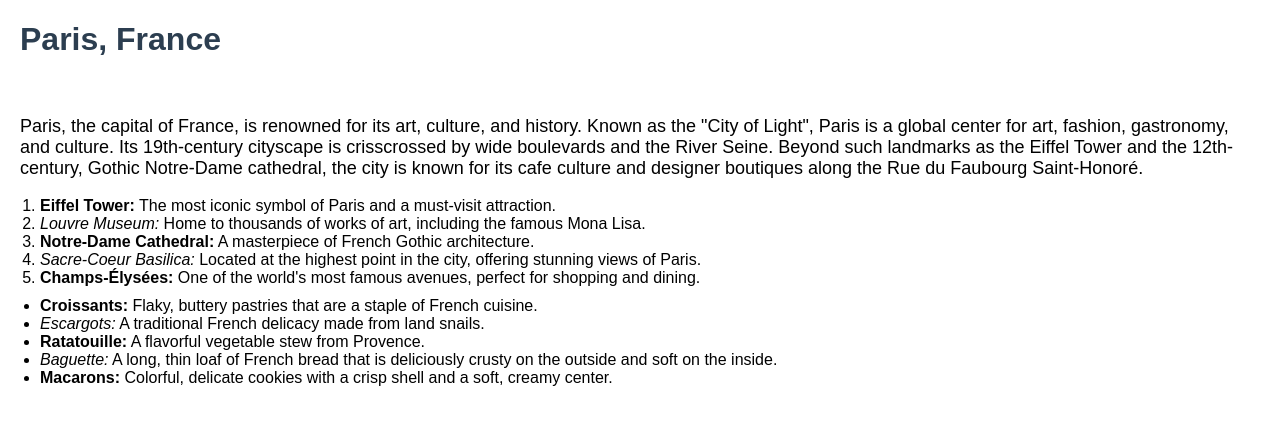
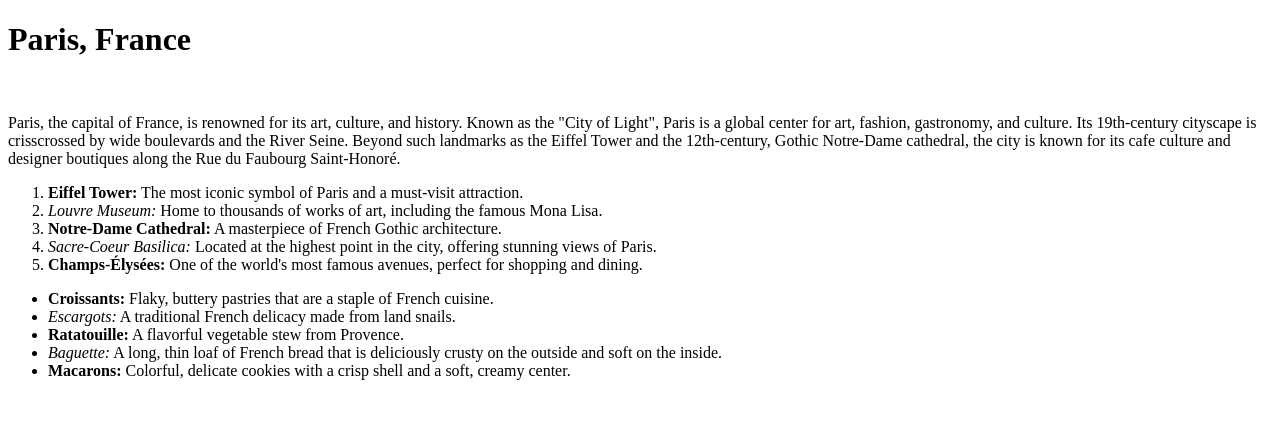
Before and after one commit to acciojob/favorite-holiday-varungowdamj, a website: page main.html in a window 1280 px wide. Drawn offline with Linux system fonts and the light colour scheme.

Commit message:
created a submission

```diff
--- a/main.html
+++ b/main.html
@@ -4,25 +4,8 @@
     <meta charset="UTF-8">
     <meta name="viewport" content="width=device-width, initial-scale=1.0">
     <title>Favorite Holiday Destination</title>
-    <style>
-        body {
-            font-family: Arial, sans-serif;
-            margin: 20px;
-        }
-        h1 {
-            color: #2c3e50;
-        }
-        p {
-            font-size: 18px;
-        }
-        ol, ul {
-            margin: 10px 0;
-            padding-left: 20px;
-        }
-    </style>
 </head>
 <body>
-
     <h1>Paris, France</h1>
     <br>
     <p>Paris, the capital of France, is renowned for its art, culture, and history. Known as the "City of Light", Paris is a global center for art, fashion, gastronomy, and culture. Its 19th-century cityscape is crisscrossed by wide boulevards and the River Seine. Beyond such landmarks as the Eiffel Tower and the 12th-century, Gothic Notre-Dame cathedral, the city is known for its cafe culture and designer boutiques along the Rue du Faubourg Saint-Honoré.</p>
```
Also changed, not shown: script.js (+15 -0 lines).
